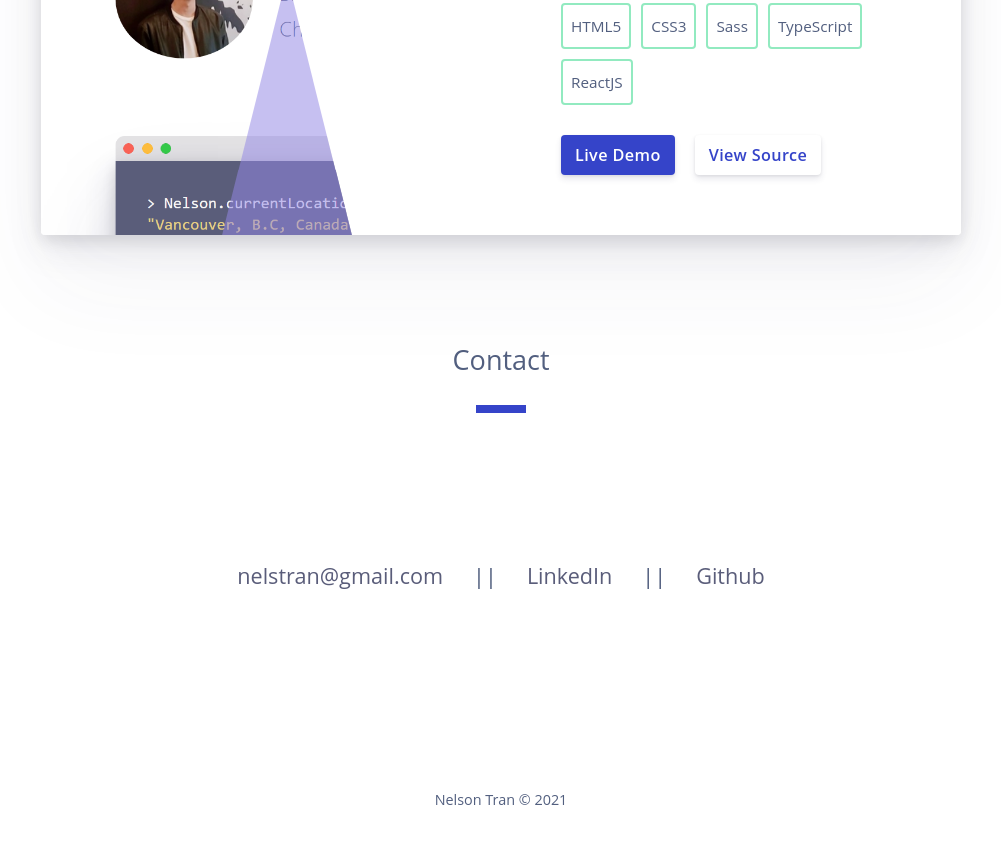
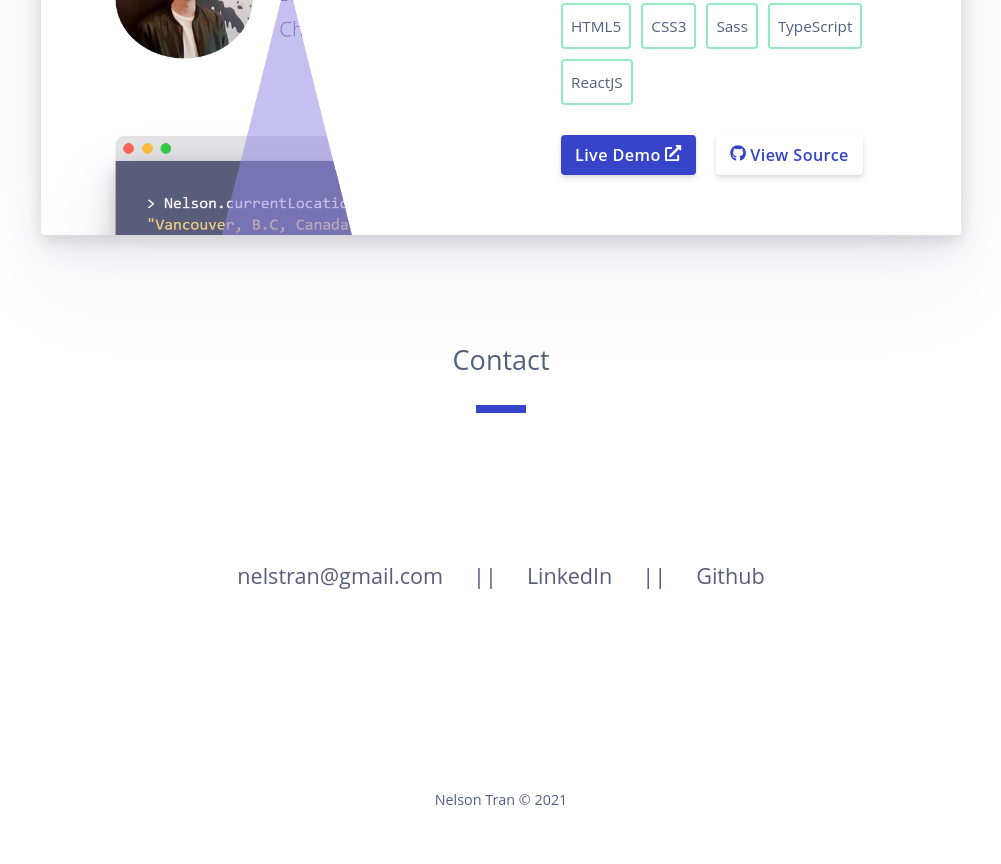
Before and after one commit to nelsontrangithub/nelsons-portfolio, a Gatsby site: page / in a window 1280 px wide. Shown: the part 1609-2473 px from the top of the page, without its empty margins (139-1140 px from the left). Built offline with nearby package versions, Linux system fonts and the light colour scheme; Gatsby itself is replaced by a stand-in of ours.

Commit message:
fixed icons

```diff
--- a/package.json
+++ b/package.json
@@ -5,9 +5,7 @@
   "version": "0.1.0",
   "author": "Nelson Tran",
   "dependencies": {
-    "@fortawesome/fontawesome-svg-core": "^1.2.35",
-    "@fortawesome/free-solid-svg-icons": "^5.15.3",
-    "@fortawesome/react-fontawesome": "^0.1.14",
+    "@react-icons/all-files": "^4.1.0",
     "@types/react": "^17.0.3",
     "@types/react-dom": "^17.0.2",
     "@types/react-fontawesome": "^1.6.4",
--- a/src/components/Projects.tsx
+++ b/src/components/Projects.tsx
@@ -1,6 +1,7 @@
 import React from "react";
 import { projects, ProjectType } from "../constants/projects";
-import { FontAwesomeIcon } from "@fortawesome/react-fontawesome";
+import { FaExternalLinkAlt } from "@react-icons/all-files/fa/FaExternalLinkAlt";
+import { FaGithub } from "@react-icons/all-files/fa/FaGithub";
 import "../styles/Projects.scss";
 
 const ProjectLinks: React.FC<Pick<ProjectType, "links">> = ({ links }) => {
@@ -8,10 +9,10 @@ const ProjectLinks: React.FC<Pick<ProjectType, "links">> = ({ links }) => {
   return (
     <div className="project-links">
       <a href={preview} rel="noopener" target="_blank" className="project-link">
-        Live Demo <FontAwesomeIcon icon="external-link-alt" />
+        Live Demo <FaExternalLinkAlt />
       </a>
       <a href={github} rel="noopener" target="_blank" className="project-link secondary">
-        <FontAwesomeIcon icon={["fab", "github"]} /> View Source
+        <FaGithub /> View Source
       </a>
     </div>
   );
```
Also changed, not shown: 1 other file.
